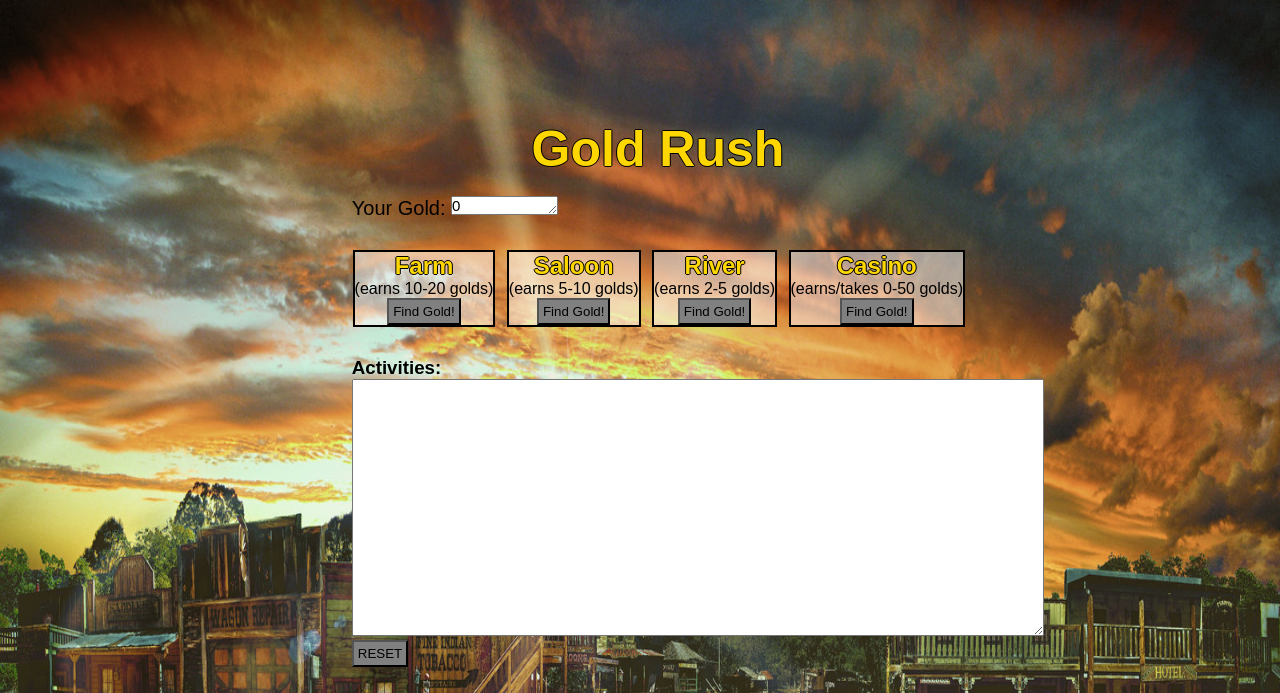
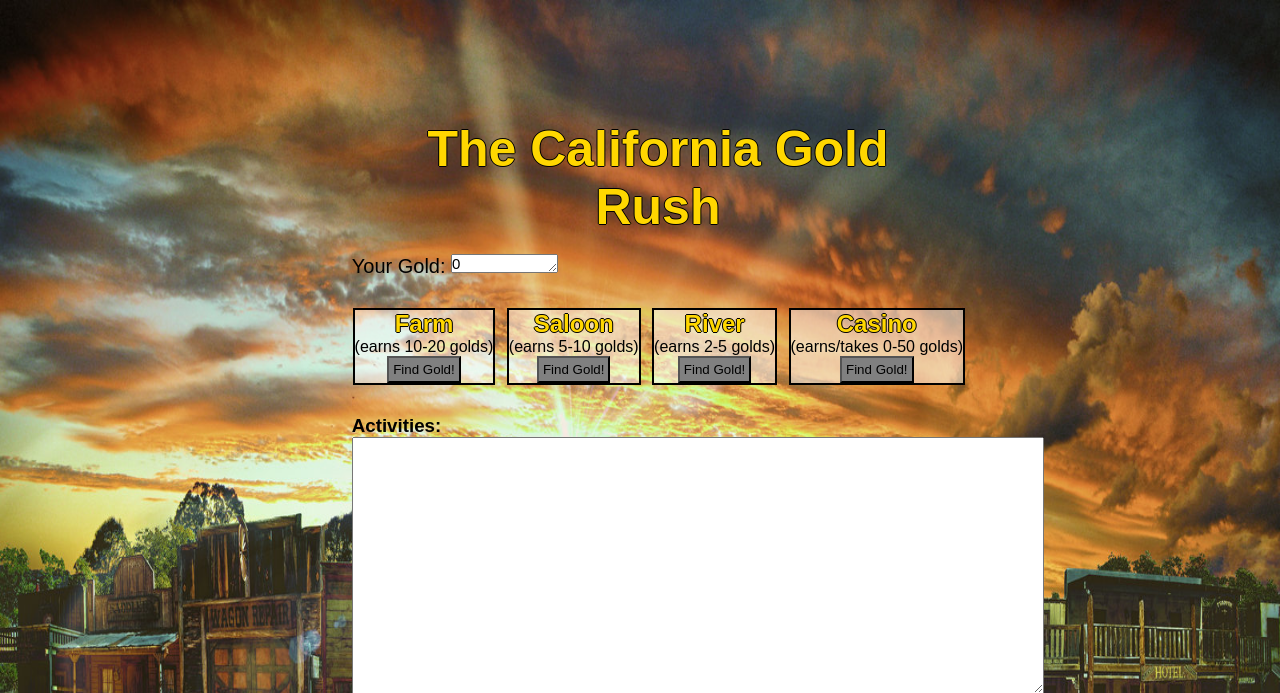
Before and after one commit to sangyun316/goldrush, a Django app: page / in a window 1280 px wide. Shown: the top 693 px of the page. Run offline with Django 3.2, Linux system fonts and the light colour scheme.

Commit message:
First practice commit

```diff
--- a/apps/goldrush/templates/goldrush/index.html
+++ b/apps/goldrush/templates/goldrush/index.html
@@ -9,7 +9,7 @@
 <body>
 	<div id="container">
 		<div id="title">
-			<h1>Gold Rush</h1>
+			<h1>The California Gold Rush</h1>
 		</div>
 		<br>
 		<div id="header">
```
